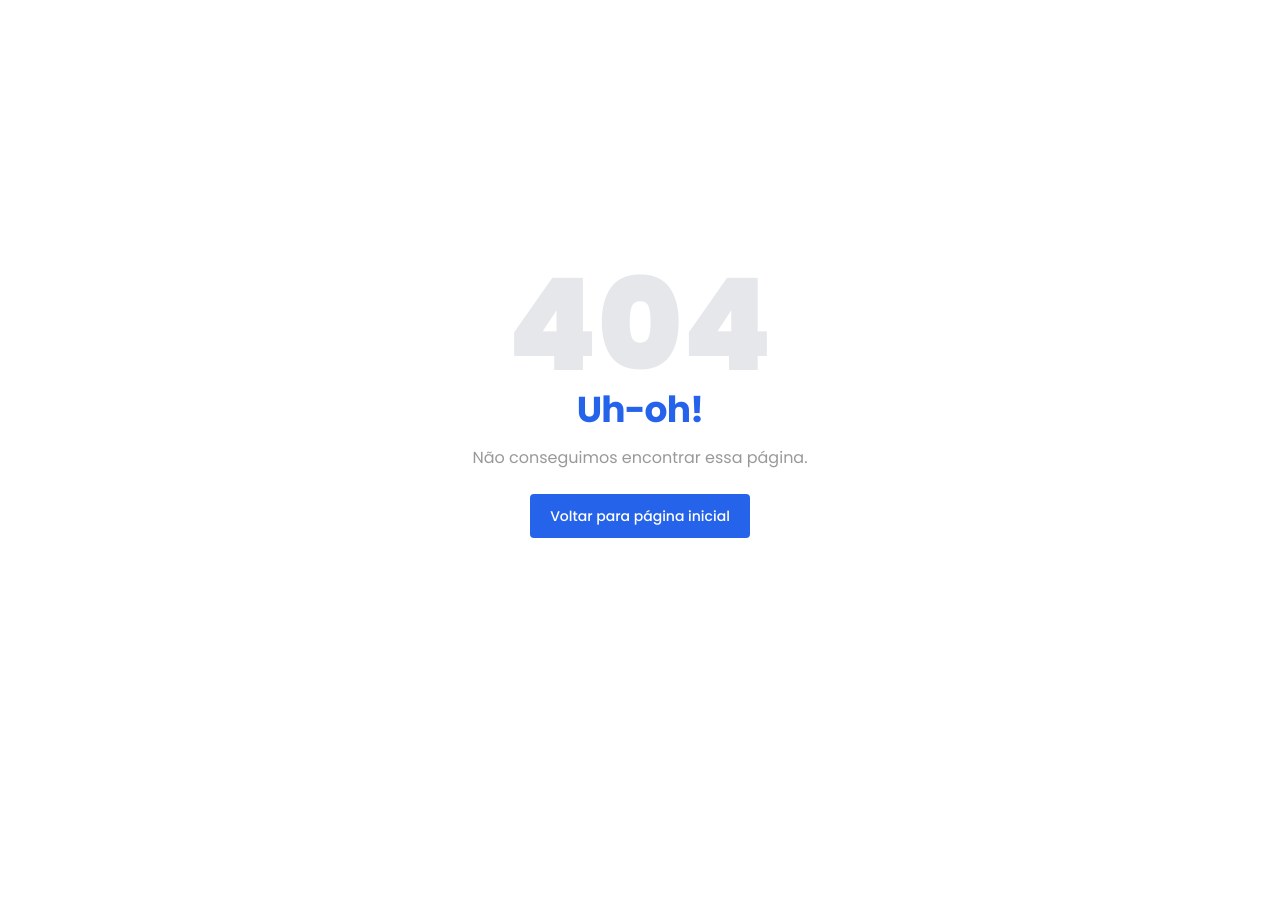
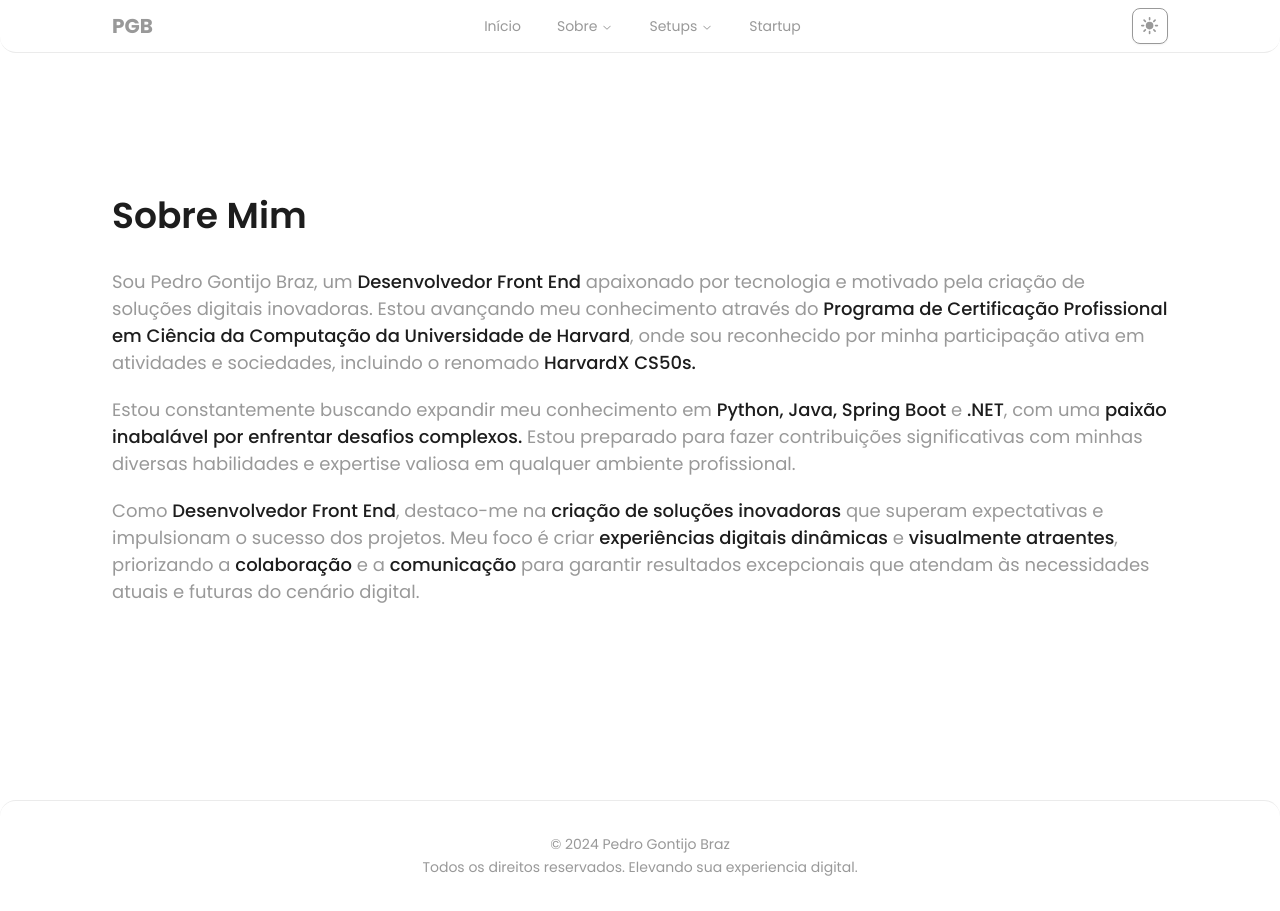
Before and after one commit to pedrogbraz/meu-portfolio, a Next.js app: page /sobre-mim in a window 1280 px wide. Before the commit this address had no page. Before the commit the page ends 800 px from the top, so only its background shows below. Built offline with nearby package versions, Linux system fonts and the light colour scheme.

Commit message:
feat: add rounded to header and footer

```diff
--- /dev/null
+++ b/src/app/(default)/sobre-mim/page.tsx
@@ -0,0 +1,61 @@
+export default function SobreMim() {
+  return (
+    <main className="h-[100vh] w-[100vw] px-8 sm:px-16 lg:px-28 flex flex-col justify-center gap-8 mb-6 lg:mb-0">
+      <h2 className="text-3xl text-[--subtitle] font-semibold sm:text-4xl">
+        Sobre Mim
+      </h2>
+      <div className="w-full flex flex-col gap-5">
+        <p className="text-[1.125rem] text-[--textColor]">
+          Sou Pedro Gontijo Braz, um{" "}
+          <b className="text-[--subtitle] font-medium">
+            Desenvolvedor Front End
+          </b>{" "}
+          apaixonado por tecnologia e motivado pela criação de soluções digitais
+          inovadoras. Estou avançando meu conhecimento através do{" "}
+          <b className="text-[--subtitle] font-medium">
+            Programa de Certificação Profissional em Ciência da Computação da
+            Universidade de Harvard
+          </b>
+          , onde sou reconhecido por minha participação ativa em atividades e
+          sociedades, incluindo o renomado{" "}
+          <b className="text-[--subtitle] font-medium">HarvardX CS50s.</b>
+        </p>
+        <p className="text-[1.125rem] text-[--textColor]">
+          Estou constantemente buscando expandir meu conhecimento em{" "}
+          <b className="text-[--subtitle] font-medium">
+            Python, Java, Spring Boot</b> e <b className="text-[--subtitle] font-medium">.NET
+          </b>
+          , com uma{" "}
+          <b className="text-[--subtitle] font-medium">
+            paixão inabalável por enfrentar desafios complexos.
+          </b>{" "}
+          Estou preparado para fazer contribuições significativas com minhas
+          diversas habilidades e expertise valiosa em qualquer ambiente
+          profissional.
+        </p>
+        <p className="text-[1.125rem] text-[--textColor]">
+          Como{" "}
+          <b className="text-[--subtitle] font-medium">
+            Desenvolvedor Front End
+          </b>
+          , destaco-me na{" "}
+          <b className="text-[--subtitle] font-medium">
+            criação de soluções inovadoras
+          </b>{" "}
+          que superam expectativas e impulsionam o sucesso dos projetos. Meu
+          foco é criar{" "}
+          <b className="text-[--subtitle] font-medium">
+            experiências digitais dinâmicas
+          </b>{" "}
+          e{" "}
+          <b className="text-[--subtitle] font-medium">visualmente atraentes</b>
+          , priorizando a{" "}
+          <b className="text-[--subtitle] font-medium">colaboração</b> e a{" "}
+          <b className="text-[--subtitle] font-medium">comunicação</b> para
+          garantir resultados excepcionais que atendam às necessidades atuais e
+          futuras do cenário digital.
+        </p>
+      </div>
+    </main>
+  );
+}
--- a/src/components/footer.tsx
+++ b/src/components/footer.tsx
@@ -1,6 +1,6 @@
 export default function Footer() {
   return (
-    <footer className="bg-[--color-white] border-[#999]/20 border-t px-8 sm:px-12 lg:px-16 py-8">
+    <footer className="bg-[--color-white] border-[#999]/20 border-t px-8 sm:px-16 lg:px-28 py-8 rounded-2xl">
       <div className="mx-auto max-w-screen-xl">
 
         <div className="border-[#999]/20">
--- a/src/components/header.tsx
+++ b/src/components/header.tsx
@@ -22,37 +22,47 @@ const components: { title: string; href: string; description: string }[] = [
     title: "Tecnologias",
     href: "/tecnologias",
     description:
-      "Ferramentas que uso para construir websites e aplicativos.",
+      "Ferramentas que uso para construir websites e aplicativos",
   },
   {
     title: "Hardwares",
     href: "/hardwares",
     description:
-      "Conheça as peças que tenho em meu pc.",
+      "Conheça as peças que tenho em meu pc",
   },
   {
     title: "Periféricos",
     href: "/perifericos",
     description:
-      "Veja todos meus periféricos que uso no dia a dia.",
+      "Veja todos meus periféricos que uso no dia a dia",
   },
 ];
 
 export default function Header() {
   return (
-    <header className="w-[100vw] flex items-center justify-between md:justify-center fixed bg-[--color-white] py-2 px-8 sm:px-12 lg:px-16 border-[#999]/20 border-b">
+    <header className="w-[100vw] flex items-center justify-between md:justify-center rounded-2xl fixed z-50 bg-[--color-white] py-2 px-8 sm:px-16 lg:px-28 border-[#999]/20 border-b">
       <h1 className="font-bold text-xl text-[--textColor]">PGB</h1>
       <NavigationMenu className="hidden md:flex">
-        <NavigationMenuList className="">
+        <NavigationMenuList>
+        <NavigationMenuItem>
+            <Link href="/" legacyBehavior passHref>
+              <NavigationMenuLink className={navigationMenuTriggerStyle()}>
+                Início
+              </NavigationMenuLink>
+            </Link>
+          </NavigationMenuItem>
           <NavigationMenuItem>
             <NavigationMenuTrigger>Sobre</NavigationMenuTrigger>
             <NavigationMenuContent>
               <ul className="flex flex-col w-[400px] p-4 md:w-[200px] lg:w-[300px]">
                 <ListItem href="/sobre-mim" title="Sobre mim">
-                  Conheça mais sobre mim e o que eu faço.
+                  Conheça mais sobre mim e o que eu faço
+                </ListItem>
+                <ListItem href="/projetos" title="Cursos">
+                  Veja todos meus cursos que ja fiz
                 </ListItem>
                 <ListItem href="/projetos" title="Projetos">
-                  Todos os meus projetos que venho desenvolvendo.
+                  Todos os meus projetos que venho desenvolvendo
                 </ListItem>
               </ul>
             </NavigationMenuContent>
```
